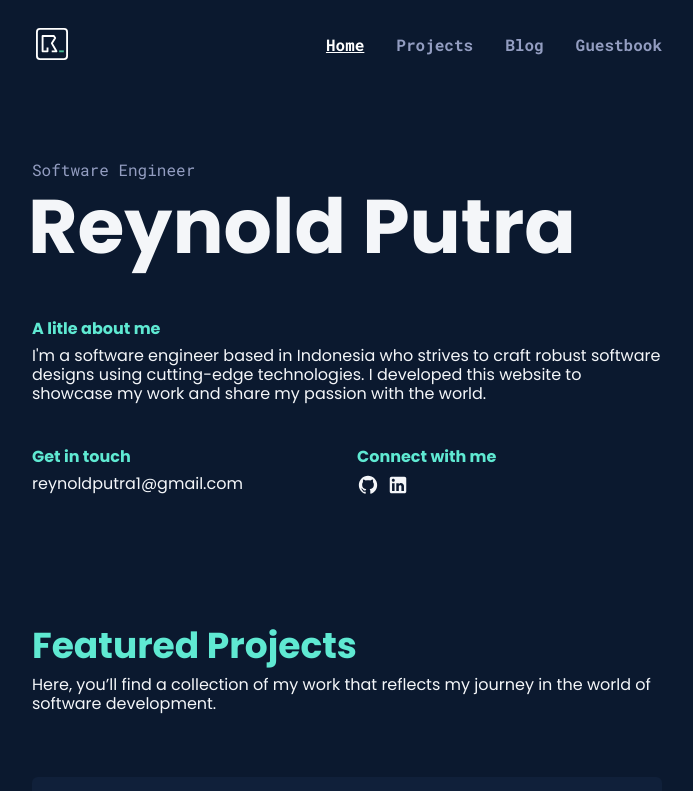
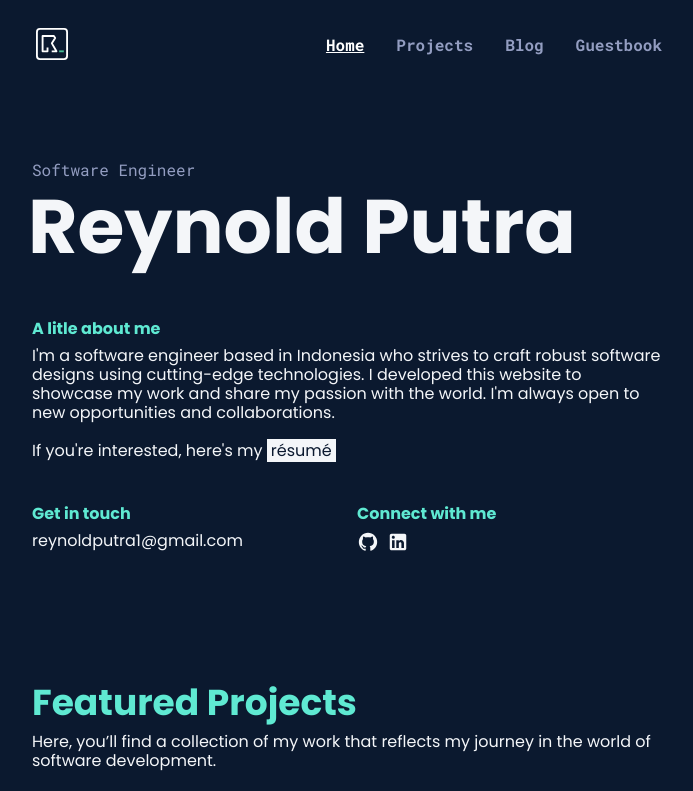
Before and after one commit to reynoldputra/reynoldputra.com, a Next.js app: page / in a window 1280 px wide. Shown: the top 791 px of the page, without its empty margins (293-986 px from the left). Built offline with nearby package versions, Linux system fonts and the light colour scheme.

Commit message:
feat: add resume

```diff
--- a/src/containers/home-page/about-section/About.tsx
+++ b/src/app/_components/about-section/About.tsx
@@ -46,7 +46,10 @@ export default function About({
               I&apos;m a software engineer based in Indonesia who strives to craft
               robust software designs using cutting-edge technologies. I
               developed this website to showcase my work and share my passion
-              with the world.
+              with the world. I&apos;m always open to new opportunities and collaborations.
+              <br />
+              <br />
+              If you&apos;re interested, here&apos;s my <Link href="https://docs.google.com/document/d/1rZTrxfzM9Kzvk_KJ7ZTo8ZG2jYFKVrpNTXwVvWM2sfA/edit?tab=t.zh1ixsmuerq9" target="_blank" className="bg-rockblue-50 text-primary-950 hover:underline px-1">résumé</Link>
             </Typography>
           </Cell>
           <Cell cols="1_full" colsMd="3_8" colsLg="4_3" className="mt-6">
@@ -58,9 +61,11 @@ export default function About({
             >
               Get in touch
             </Typography>
-            <Typography variant="c1" className="md:text-p">
-              reynoldputra1@gmail.com
-            </Typography>
+            <Link href="mailto:reynoldputra1@gmail.com" target="_blank" className="inline-block w-fit min-w-fit">
+              <Typography variant="c1" className="md:text-p hover:underline w-fit">
+                reynoldputra1@gmail.com
+              </Typography>
+            </Link>
           </Cell>
           <Cell cols="1_full" colsMd="3_8" colsLg="7_3" className="mt-6">
             <Typography
--- a/src/app/page.tsx
+++ b/src/app/page.tsx
@@ -2,8 +2,8 @@ import Footer from "@/components/Footer";
 import LenisScrollLayout from "@/components/LenisScrollLayout";
 import Navbar from "@/components/Navbar";
 import AOSWrapper from "@/components/animation/AOSWrapper";
-import About from "@/containers/home-page/about-section";
-import ProjectSnippet from "@/containers/home-page/project-snippet-section";
+import About from "@/app/_components/about-section";
+import ProjectSnippet from "@/app/_components/project-snippet-section";
 import { Metadata } from "next";
 
 export const metadata: Metadata = {
```
Also changed, not shown: src/app/_components/about-section/index.tsx (renamed from src/containers/home-page/about-section/index.tsx), src/app/_components/project-snippet-section/ProjectSnippet.tsx (renamed from src/containers/home-page/project-snippet-section/ProjectSnippet.tsx), src/app/_components/project-snippet-section/index.tsx (renamed from src/containers/home-page/project-snippet-section/index.tsx), src/app/_components/recent-blog-section/RecentBlog.tsx (renamed from src/containers/home-page/recent-blog-section/RecentBlog.tsx), src/app/_components/recent-blog-section/index.tsx (renamed from src/containers/home-page/recent-blog-section/index.tsx).
